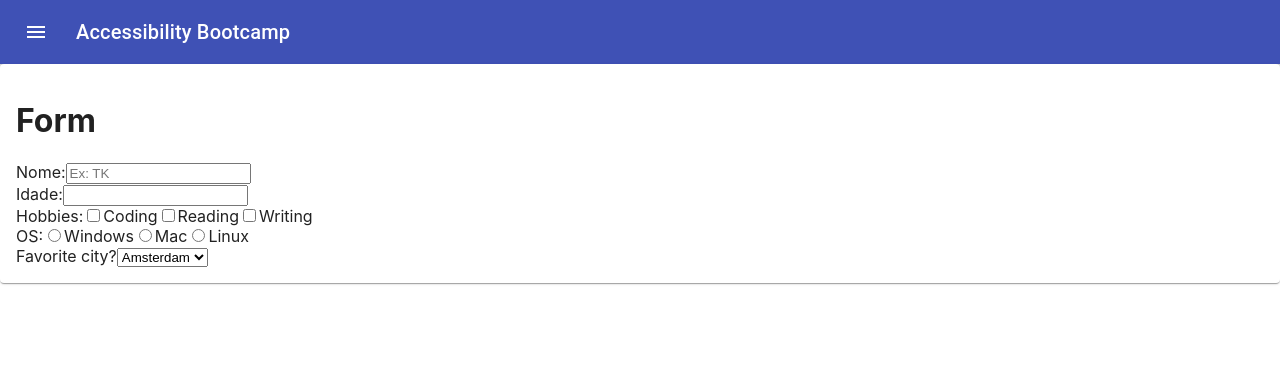
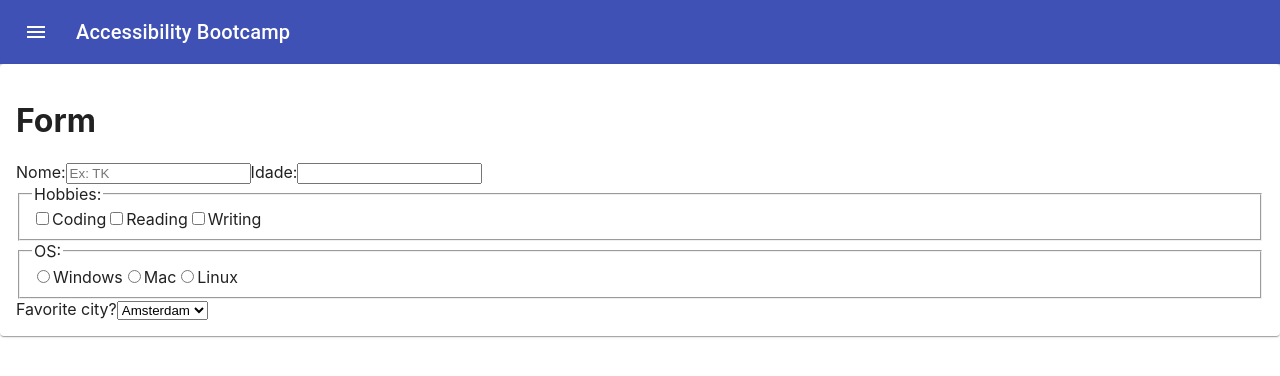
Before and after one commit to imteekay/a11y-bootcamp, a React (Create React App) app: page /form in a window 1280 px wide. Shown: the top 376 px of the page. Built offline with nearby package versions, Linux system fonts and the light colour scheme.

Commit message:
Fix form

```diff
--- a/src/components/Form.js
+++ b/src/components/Form.js
@@ -4,44 +4,40 @@ export const Form = () => (
   <Fragment>
     <h1>Form</h1>
 
-    <div>
-      <label>Nome:</label>
-      <input id="name" name="name" placeholder="Ex: TK" />
-    </div>
+    <label htmlFor="name">Nome:</label>
+    <input id="name" name="name" placeholder="Ex: TK" />
+
+    <label htmlFor="age">Idade:</label>
+    <input id="age" name="age" type="number" />
+
+    <fieldset>
+      <legend>Hobbies:</legend>
+
+      <input type="checkbox" name="hobbie" id="hobbie1" value="coding" />
+      <label htmlFor="hobbie1">Coding</label>
+
+      <input type="checkbox" name="hobbie" id="hobbie2" value="reading" />
+      <label htmlFor="hobbie2">Reading</label>
+
+      <input type="checkbox" name="hobbie" id="hobbie3" value="writing" />
+      <label htmlFor="hobbie3">Writing</label>
+    </fieldset>
+
+    <fieldset>
+      <legend>OS:</legend>
+
+      <input type="radio" name="os" id="os1" value="windows" />
+      <label htmlFor="os1">Windows</label>
+
+      <input type="radio" name="os" id="os2" value="mac" />
+      <label htmlFor="os2">Mac</label>
+
+      <input type="radio" name="os" id="os3" value="linux" />
+      <label htmlFor="os3">Linux</label>
+    </fieldset>
 
     <div>
-      <label>Idade:</label>
-      <input id="age" name="age" type="number" />
-    </div>
-
-    <div>
-      Hobbies:
-
-      <input type="checkbox" name="hobbie1" id="hobbie1" value="coding" />
-      <label>Coding</label>
-
-      <input type="checkbox" name="hobbie2" id="hobbie2" value="reading" />
-      <label>Reading</label>
-
-      <input type="checkbox" name="hobbie3" id="hobbie3" value="writing" />
-      <label>Writing</label>
-    </div>
-
-    <div>
-      OS:
-
-      <input type="radio" name="os1" id="os1" value="windows" />
-      <label>Windows</label>
-
-      <input type="radio" name="os2" id="os2" value="mac" />
-      <label>Mac</label>
-
-      <input type="radio" name="os3" id="os3" value="linux" />
-      <label>Linux</label>
-    </div>
-
-    <div>
-      <label>Favorite city?</label>
+      <label htmlFor="favcity">Favorite city?</label>
       <select id="favcity" name="select">
         <option value="1">Amsterdam</option>
         <option value="2">Hong Kong</option>
```
